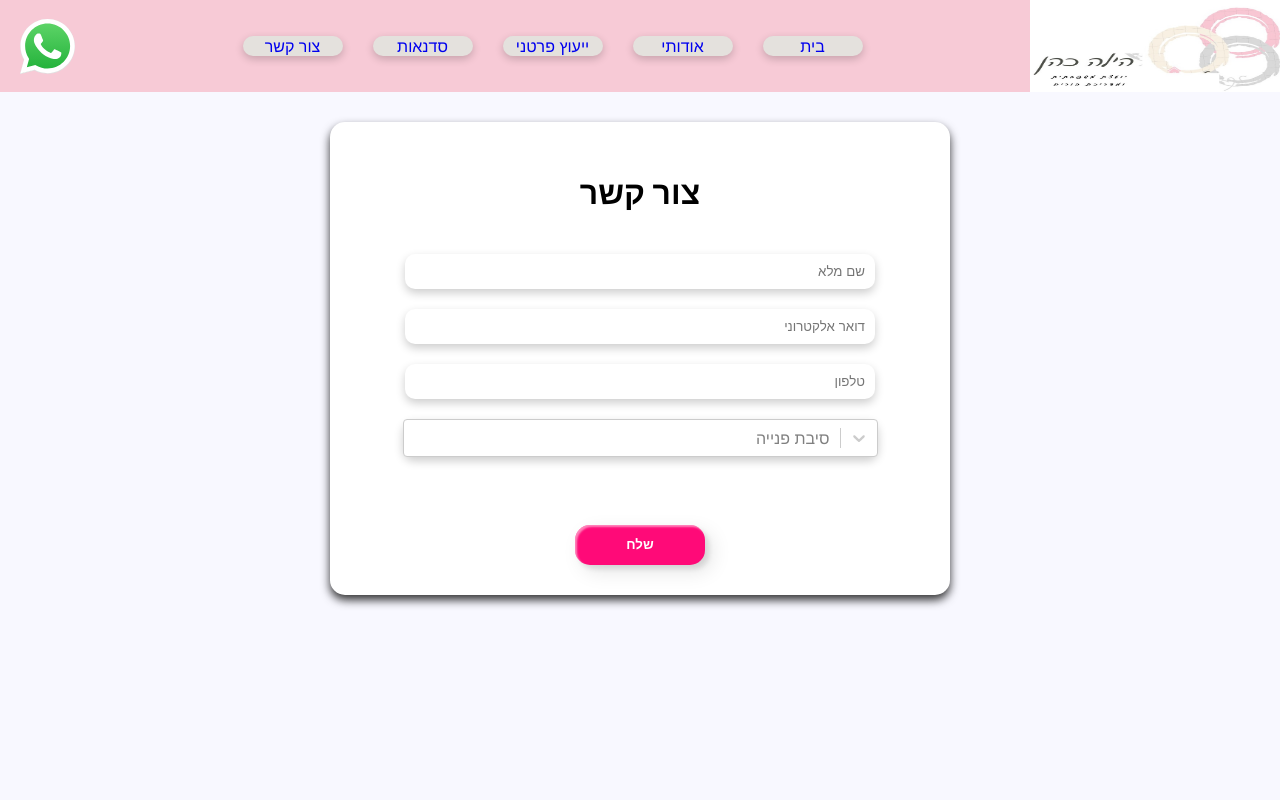
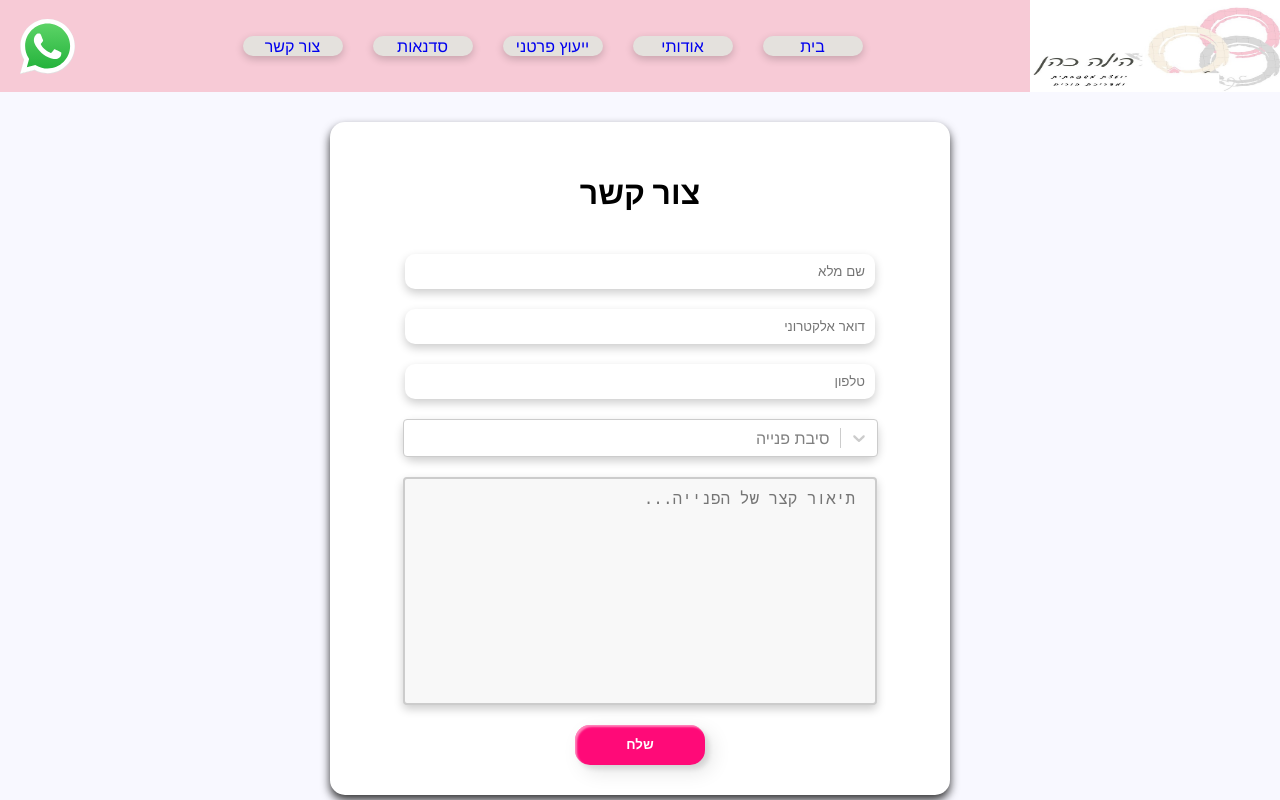
Before and after one commit to itaycs2407/Family-Consult, a React (Create React App) app: page /contact in a window 1280 px wide. Built offline with nearby package versions, Linux system fonts and the light colour scheme; the HTML template or start-up script is replaced by a standard one.

Commit message:
add bullet small file and minor changes

```diff
--- a/src/components/Bullet.tsx
+++ b/src/components/Bullet.tsx
@@ -1,5 +1,5 @@
 import React from "react";
-import BulletMarker from "../assets/bullet/bullet.jpeg";
+import BulletMarker from "../assets/bullet/bullet-small.png";
 import styled from "@emotion/styled/macro";
 
 interface Props {
--- a/src/locale/locale.ts
+++ b/src/locale/locale.ts
@@ -15,7 +15,6 @@ const translate: any = {
     email: "דואר אלקטרוני",
     phoneNumber: "טלפון",
     send: "שלח",
-    moreInfoKey: "אחר",
     moreInfoPlaceholder: "תיאור קצר של הפנייה...",
     contactReason: "סיבת פנייה",
     contactReasons: ["ייעוץ פרטני", "סדנאות", "אחר"],
--- a/src/pages/contact.tsx
+++ b/src/pages/contact.tsx
@@ -1,4 +1,4 @@
-import React, { useEffect, useState } from "react";
+import React, { useState } from "react";
 import styled from "@emotion/styled/macro";
 import { locale } from "../locale/locale";
 import { LANGUAGE } from "../constant/constant";
@@ -12,14 +12,7 @@ const Contact = () => {
   const [email, setEmail] = useState("");
   const [phoneNumber, setPhoneNumber] = useState("");
   const [contactReason, setContactReason] = useState<string>("");
-  const [showMoreInfo, setShowMoreInfo] = useState(false);
   const [contactInfo, setContactInfo] = useState("");
-
-  useEffect(() => {
-    setShowMoreInfo(contactReason === locale("moreInfoKey"));
-
-    setContactInfo("");
-  }, [contactReason]);
 
   const tParsms = {
     fullName,
@@ -83,7 +76,6 @@ const Contact = () => {
         <ContactText
           value={contactInfo}
           onChange={(event) => setContactInfo(event.target.value)}
-          showMoreInfo={showMoreInfo}
           placeholder={locale("moreInfoPlaceholder") as string}
         />
         <StyledButton onClick={() => sendMail()}>
@@ -125,11 +117,9 @@ const SelectContainer = styled.div<{ rtl: boolean }>`
   box-shadow: 0 4px 10px rgba(0, 0, 0, 0.2);
 `;
 
-const ContactText = styled.textarea<{ showMoreInfo: boolean }>`
+const ContactText = styled.textarea`
   resize: none;
-  height: ${({ showMoreInfo }) => (showMoreInfo ? "150px" : "0px")};
-  visibility: ${({ showMoreInfo }) => (showMoreInfo ? "visible" : "hidden")};
-  opacity: ${({ showMoreInfo }) => (showMoreInfo ? 1 : 0)};
+  height: 200px;
   padding: 12px 20px;
   overflow: hidden;
   width: 86%;
@@ -140,7 +130,6 @@ const ContactText = styled.textarea<{ showMoreInfo: boolean }>`
   text-align: right;
   box-shadow: 0 4px 10px rgba(0, 0, 0, 0.2);
   font-size: 16px;
-  transition: all 1s ease-in-out;
 `;
 
 export default Contact;
```
Also changed, not shown: src/assets/bullet/bullet-small.png (added).
